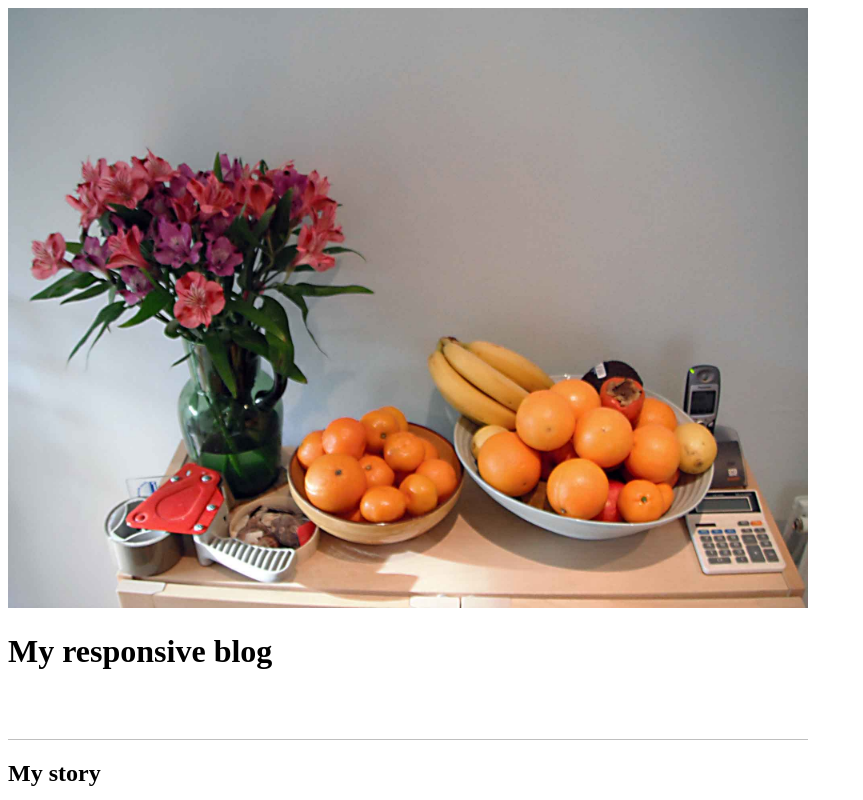
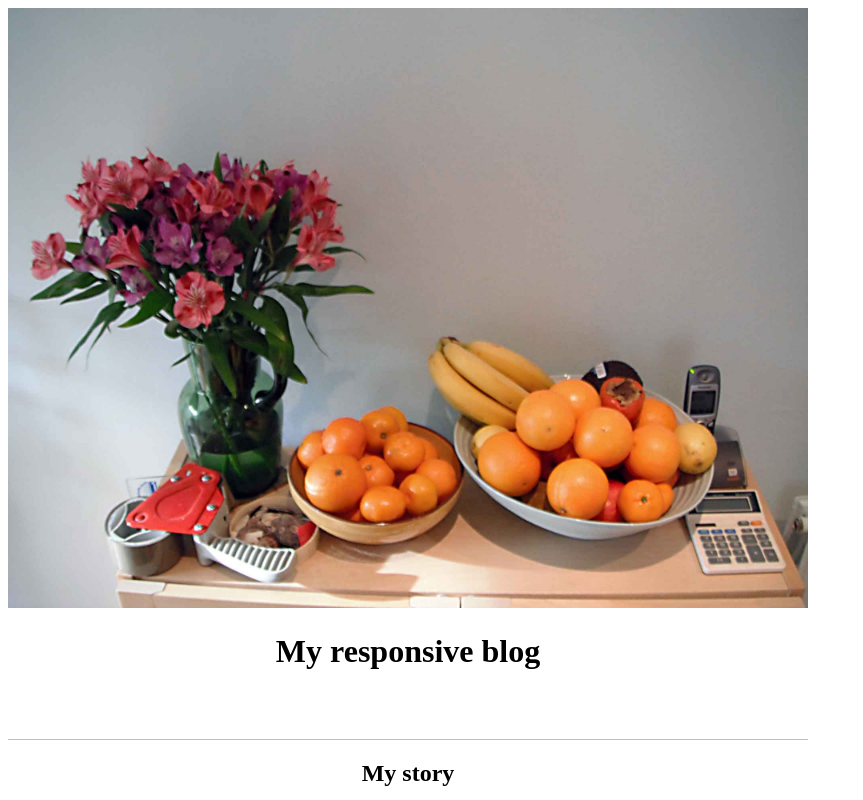
Before and after one commit to josephchandlerjr/responsive-blog, a website: page index.html in a window 1280 px wide. Shown: the top 800 px of the page, without its empty margins (0-863 px from the left). Drawn offline with Linux system fonts and the light colour scheme.

Commit message:
Center h1 and h2 tags

```diff
--- a/css/main.css
+++ b/css/main.css
@@ -12,8 +12,8 @@ I've left some boilerplate below for you.
 
 */
 
-body {
-
+html, body {
+	width: 100%;
 }
 header {
 	max-width: 50em;
@@ -25,8 +25,8 @@ article {
 	max-width: 50em;
 }
 
-h1 {
-
+h1, h2 {
+	text-align: center;
 }
 
 img {
```
